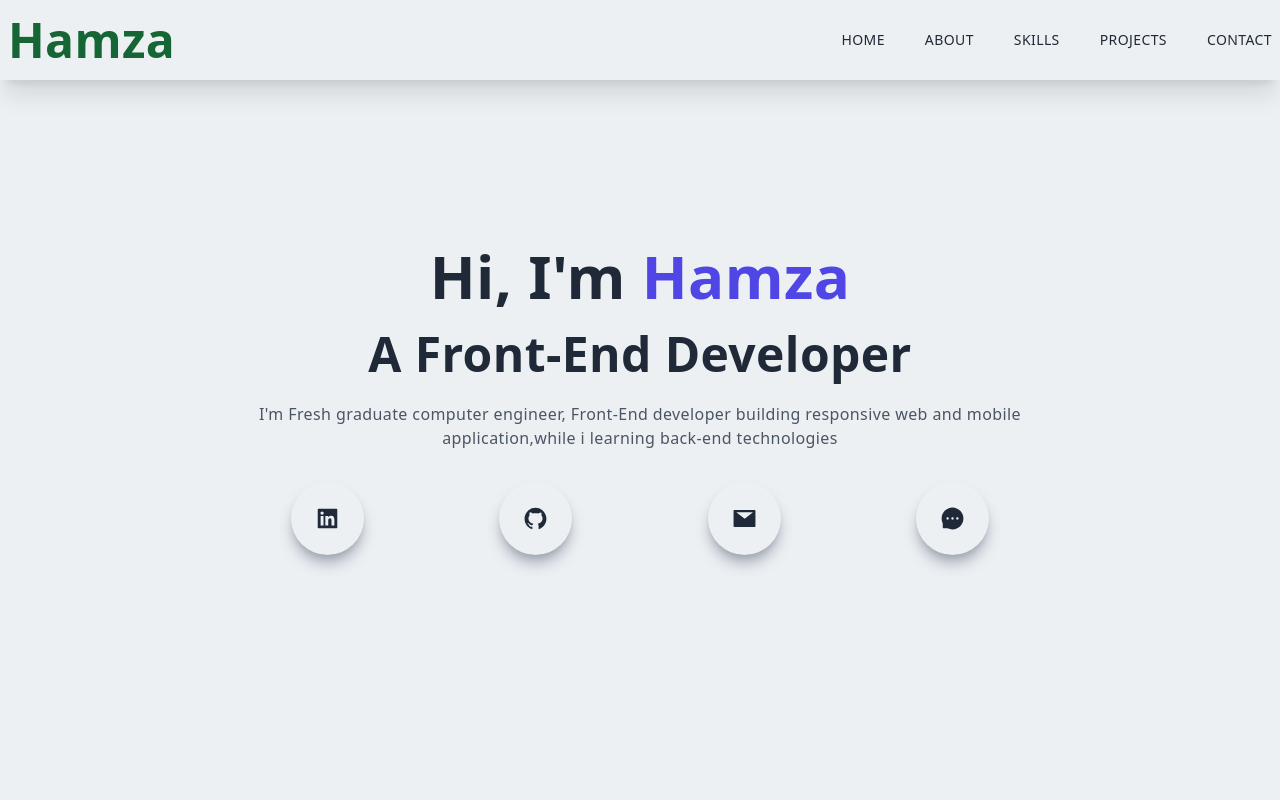
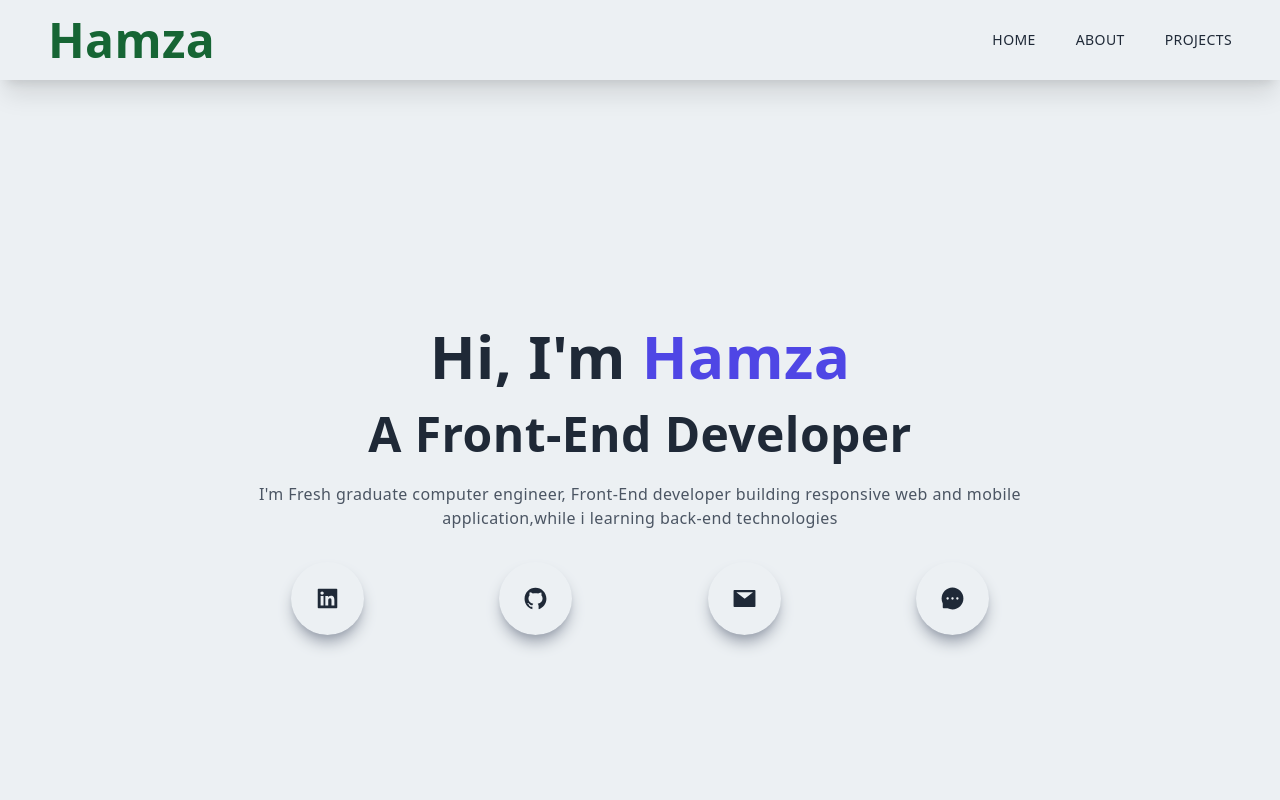
Before and after one commit to Hamza405/Portfolio, a Next.js app: page / in a window 1280 px wide. Shown: the top 800 px of the page. Built offline with nearby package versions, Linux system fonts and the light colour scheme.

Commit message:
Improve navbar

```diff
--- a/components/NavBar/NavBar.tsx
+++ b/components/NavBar/NavBar.tsx
@@ -12,32 +12,26 @@ const NavBar: FC = () => {
         setSideBar( false );
     };
     return (
-        <div className="fixed shadow-xl w-full h-20 z-[100]" >
-            <div className="flex justify-between items-center w-full h-full px-2 2xl:px-16">
-                <h2 className="text-green-800">Hamza</h2>
+        <div className="z-50 shadow-xl w-full h-20" >
+            <div className="flex justify-between items-center w-full h-full px-12 2xl: px - 16" style={ { zIndex: 50 } }>
+                < h2 className="text-green-800" > Hamza</h2 >
                 <ul className="hidden md:flex">
                     <Link href='/'>
                         <li className="ml-10 text-sm uppercase hover:border-b">Home</li>
                     </Link>
-                    <Link href='/'>
+                    <Link href='/about'>
                         <li className="ml-10 text-sm uppercase hover:border-b">ABout</li>
                     </Link>
-                    <Link href='/'>
-                        <li className="ml-10 text-sm uppercase hover:border-b">Skills</li>
-                    </Link>
-                    <Link href='/'>
+                    <Link href='/projects'>
                         <li className="ml-10 text-sm uppercase hover:border-b">projects</li>
-                    </Link>
-                    <Link href='/'>
-                        <li className="ml-10 text-sm uppercase hover:border-b">contact</li>
                     </Link>
                 </ul>
                 <div className="md:hidden" onClick={ openSideBarHandler }>
                     <AiOutlineMenu size={ 25 } />
                 </div>
-            </div>
+            </div >
             <SideBar isOpen={ sideBar } onClose={ closeSideBarHandler } />
-        </div> );
+        </div > );
 };
 
 export default NavBar;
```
